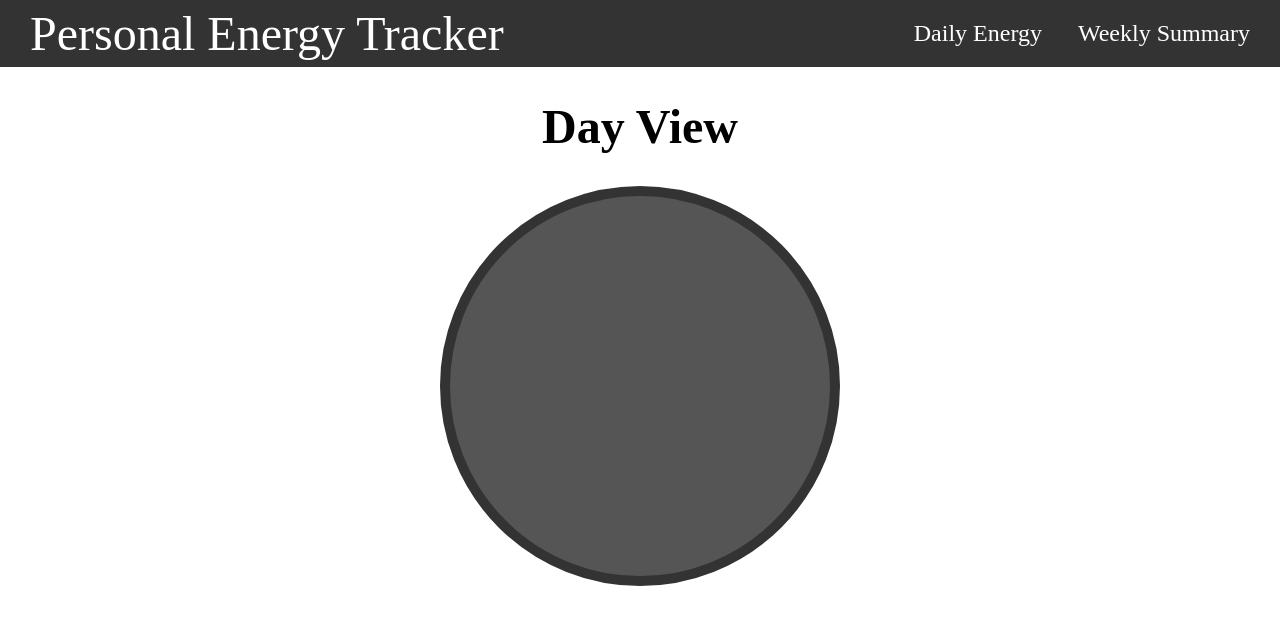
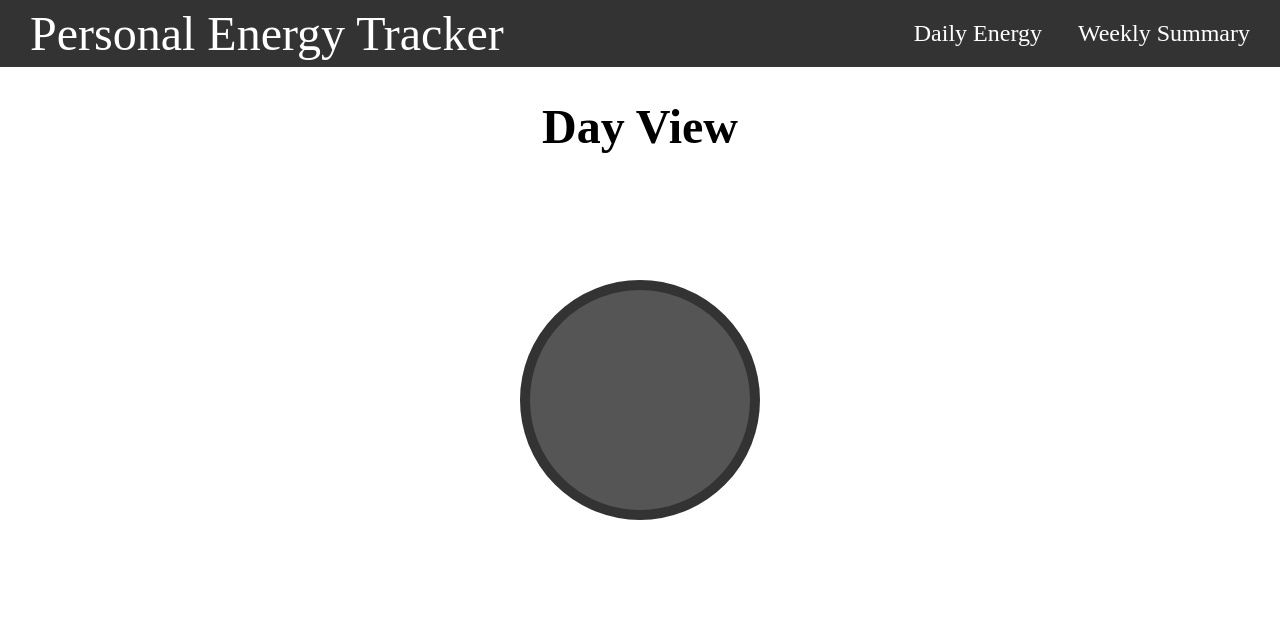
Before and after one commit to peterqlin/energy-tracker, a React app: page /dayview in a window 1280 px wide. Shown: the top 624 px of the page. Built offline with nearby package versions, Linux system fonts and the light colour scheme.

Commit message:
Implemented mouse tracking with variable screen size. Added offset from line to cursor. Removed some redundant files

```diff
--- a/src/Components/Dayview.js
+++ b/src/Components/Dayview.js
@@ -1,17 +1,13 @@
 import React from 'react'
-// import Circle from './Circle'
-// import Line from './Line'
 import InteractiveCircle from './InteractiveCircle'
 
 const Dayview = () => {
   return (
     <div className='dayview-container'>
       <h1>Day View</h1>
-      <div className='circle-container'>
-        <InteractiveCircle />
-        {/* <Circle />
+      <InteractiveCircle />
+      {/* <Circle />
         <Line /> */}
-      </div>
     </div>
   )
 }
--- a/src/Components/InteractiveCircle.js
+++ b/src/Components/InteractiveCircle.js
@@ -1,39 +1,66 @@
 import React, { useState, useEffect, useRef } from 'react';
 
 const InteractiveCircle = () => {
-  // line logic
+  const circleRef = useRef();
   const [mousePosition, setMousePosition] = useState({ x: 0, y: 0 });
-  const circleRef = useRef();
+  const [circlePosition, setCirclePosition] = useState({ x: 0, y: 0 });
 
   useEffect(() => {
-    const boundingRect = circleRef.current.getBoundingClientRect();
-    const circleX = (boundingRect['left'] + boundingRect['right']) / 2;
-    const circleY = (boundingRect['top'] + boundingRect['bottom']) / 2;
+    // set the mousePosition variable whenever the cursor is moved, accounting for the offset of the circle
+    // the line should point to the cursor
     const handleMoveMouse = (event) => {
-      setMousePosition({ x: event.clientX - circleX, y: event.clientY - circleY });
+      setMousePosition(() => {
+        const angle = Math.atan(event.clientY, event.clientX);
+        console.log(angle);
+        let offset = 10;
+        if (event.clientY - circlePosition.y < 0) {
+          offset *= -1;
+        }
+        return { x: event.clientX - circlePosition.x - offset * Math.cos(angle), y: event.clientY - circlePosition.y - offset * Math.sin(angle) };
+      });
     };
+
     window.addEventListener('mousemove', handleMoveMouse);
+
     return () => {
-      window.addEventListener('mousemove', handleMoveMouse);
+      window.removeEventListener('mousemove', handleMoveMouse);
+    };
+  }, [circlePosition]);
+
+  useEffect(() => {
+    // make it so resizing the window does not offset where the line points to
+    const handleResize = () => {
+      const boundingRect = circleRef.current.getBoundingClientRect();
+      const circleX = (boundingRect['left'] + boundingRect['right']) / 2;
+      const circleY = (boundingRect['top'] + boundingRect['bottom']) / 2;
+      setCirclePosition({ x: circleX, y: circleY });
+    };
+
+    handleResize();
+
+    window.addEventListener('resize', handleResize);
+
+    return () => {
+      window.removeEventListener('resize', handleResize);
     };
   }, []);
 
   return (
-    <>
-      <div ref={circleRef} className='circle'></div>
-      <div className='line-container'>
+    <div className='interactive-circle-container'>
+      <div ref={circleRef} className='centered-component circle'></div>
+      <div className='centered-component line-container'>
         <svg>
-          <line className='line'
+          <line
             x1={0}
             y1={0}
             x2={mousePosition.x}
             y2={mousePosition.y}
             stroke='black'
-            strokeWidth='5'
+            strokeWidth='20'
           />
         </svg>
       </div>
-    </>
+    </div>
   );
 };
 
--- a/src/styles/styles.css
+++ b/src/styles/styles.css
@@ -60,34 +60,13 @@ nav li:hover {
 
 /* Begin Circle Style */
 
-.circle-container {
-  display: flex;
-  justify-content: center;
-  align-items: center;
-  position: relative;
-  width: 100%;
-  height: 100%;
-}
-
-.circle-container ul {
-  padding: 0;
-  margin: 0;
-  list-style: none;
-  display: flex;
-  gap: 5rem;
-}
-
 div.circle {
   border: 10px solid #333;
   background-color: #555;
   border-radius: 50%;
-  top: 50%;
-  left: 50%;
-  transform: translate(-50%);
-  width: 50vh;
-  height: 50vh;
-  position: absolute;
-  z-index: 1;
+  width: 30vh;
+  height: 30vh;
+  z-index: 2;
 }
 
 /* End Circle Style */
@@ -96,9 +75,15 @@ div.circle {
 
 svg {
   overflow: visible;
-  transform: translate(0%, 110%);
   position: absolute;
-  z-index: 2;
+  z-index: 1;
 }
 
 /* End Line Style */
+
+.centered-component {
+  position: absolute;
+  top: 50%;
+  left: 50%;
+  transform: translate(-50%, -50%);
+}
```
Also changed, not shown: src/Components/Circle.js (deleted, +0 -11 lines), src/Components/Line.js (deleted, +0 -33 lines).
